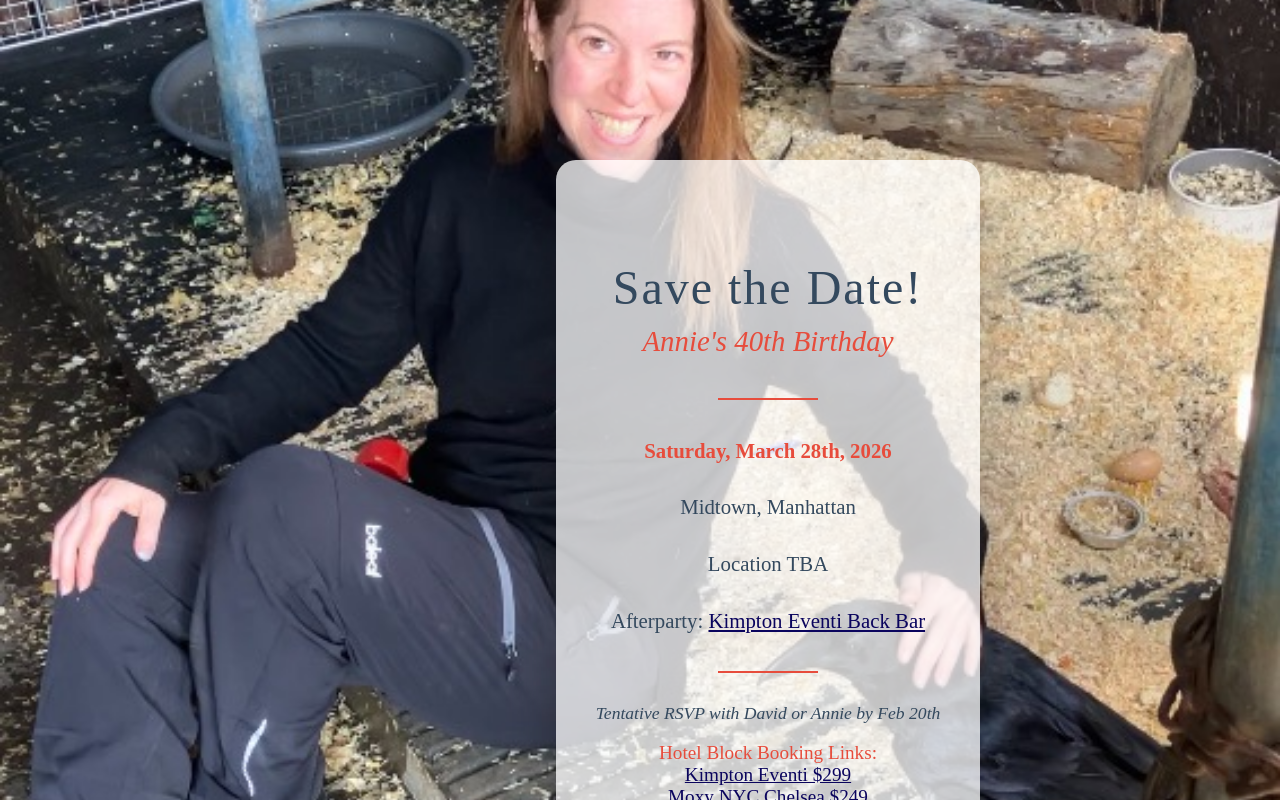
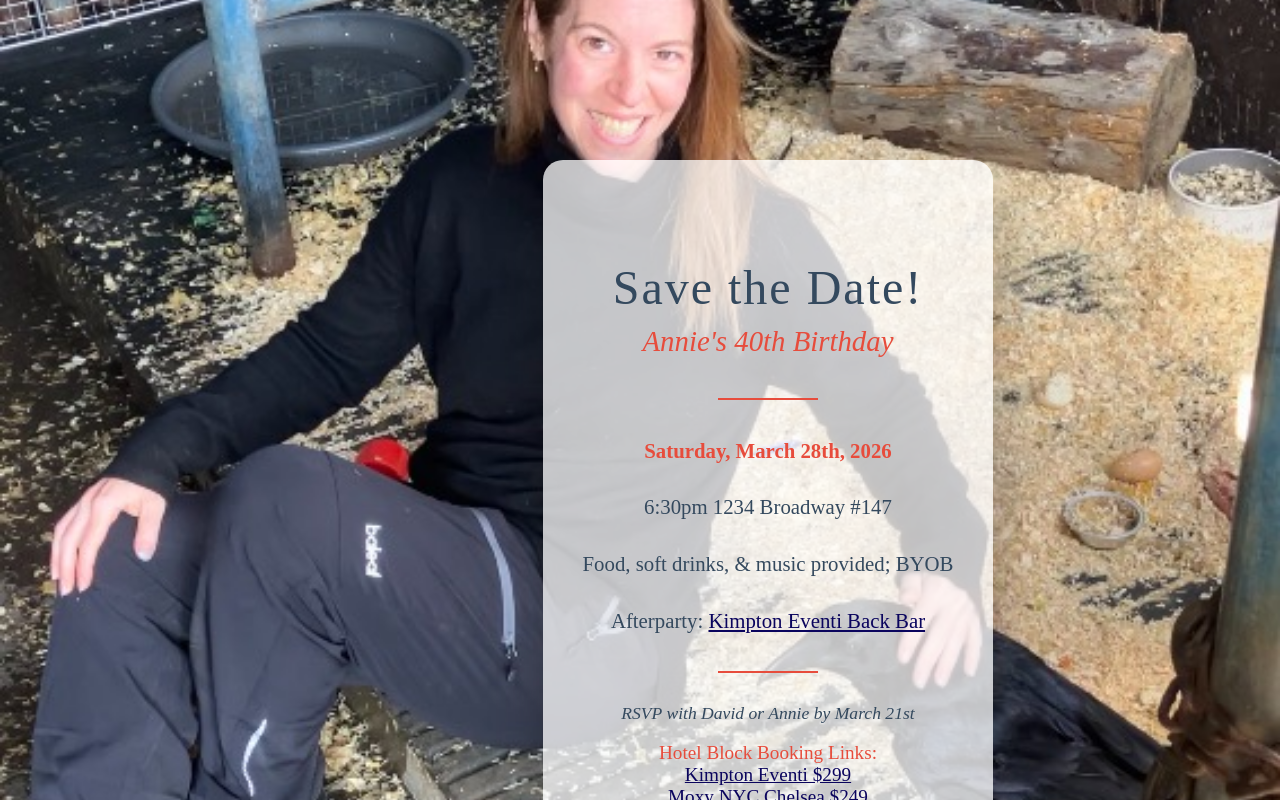
Before and after one commit to DavidSouther/resume, a Next.js app: page /annie_40 in a window 1280 px wide. Shown: the top 800 px of the page. Built offline with nearby package versions, Linux system fonts and the light colour scheme.

Commit message:
Add venue details for party

```diff
--- a/src/app/annie_40/page.tsx
+++ b/src/app/annie_40/page.tsx
@@ -19,10 +19,9 @@ export async function generateMetadata(): Promise<Metadata> {
 		openGraph: {
 			description: `Save the Date! Annie's 40th Birthday
         Saturday, March 28th, 2026
-        Midtown, Manhattan
-        Location TBA,
-        Hotel Block Kimpton Eventi,
-        Tentative RSVP with David or Annie by Feb 20th`,
+		1234 Broadway #147
+        Hotel: Kimpton Eventi,
+        Food & Music; BYOB`,
 			images: [
 				{
 					url: "https://davidsouther.com/annie_40/cover.jpg",
@@ -45,15 +44,15 @@ export default function Page() {
 
 				<div className="details">
 					<p>Saturday, March 28th, 2026</p>
-					<p>Midtown, Manhattan</p>
-					<p>Location TBA</p>
+					<p>6:30pm 1234 Broadway #147</p>
+					<p>Food, soft drinks, & music provided; BYOB</p>
 					<p>Afterparty: <a href="https://www.hoteleventi.com/chelsea-bars/">Kimpton Eventi Back Bar</a></p>
 				</div>
 
 				<div className="divider"></div>
 
 				<div className="rsvp">
-					<p>Tentative RSVP with David or Annie by Feb 20th</p>
+					<p>RSVP with David or Annie by March 21st</p>
 					<ul>
 						<li>Hotel Block Booking Links:</li>
 						<li><a href="https://www.ihg.com/redirect?path=asearch&brandCode=KI&localeCode=en&regionCode=1&hotelCode=NYCAA&checkInDate=27&checkInMonthYear=022026&checkOutDate=29&checkOutMonthYear=022026&rateCode=6CBARC&_PMID=99801505&GPC=EUF&cn=no&adjustMonth=false&showApp=true&monthIndex=00">Kimpton Eventi $299</a></li>
```
Also changed, not shown: 32 other files (tests, documents, lock files or other folders).
